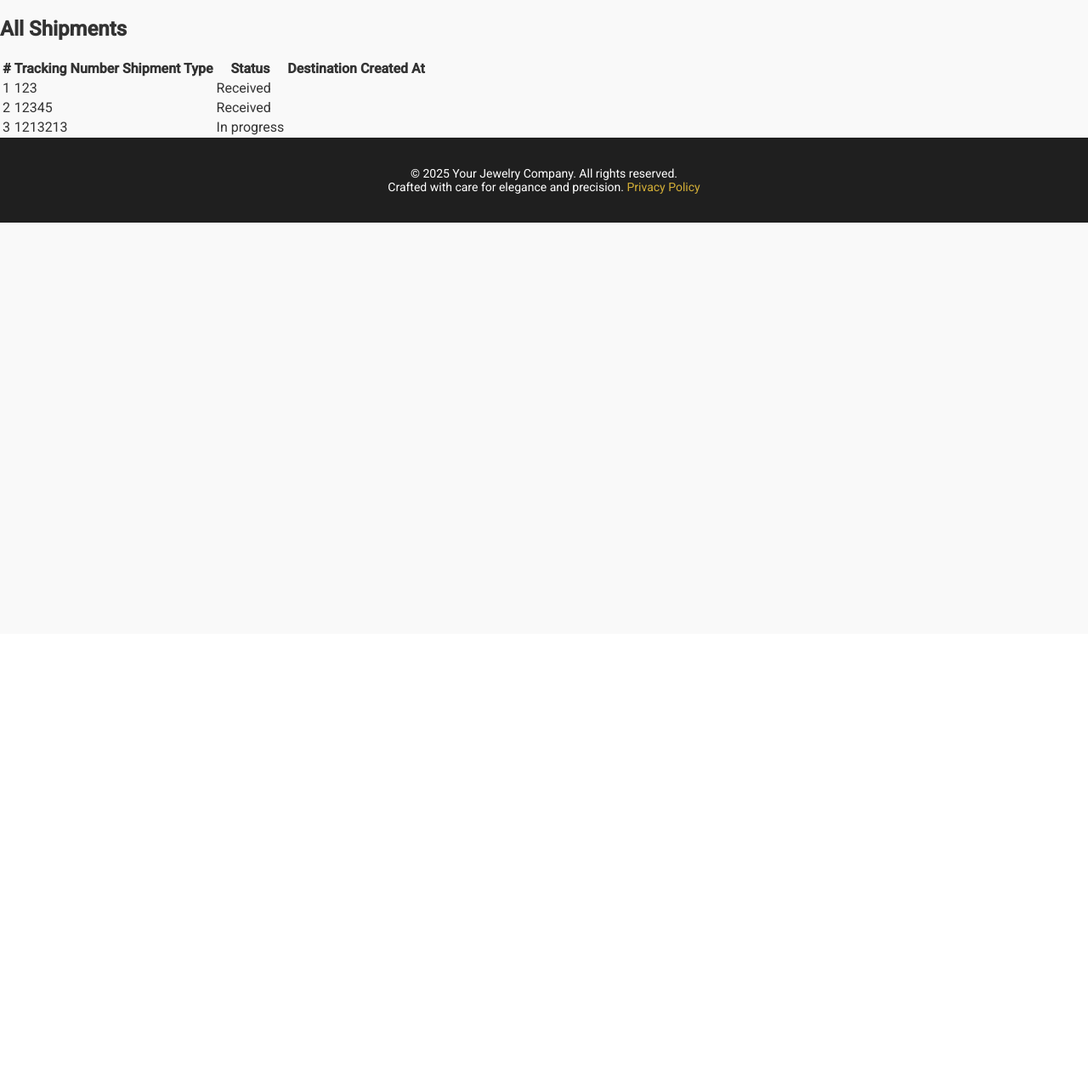
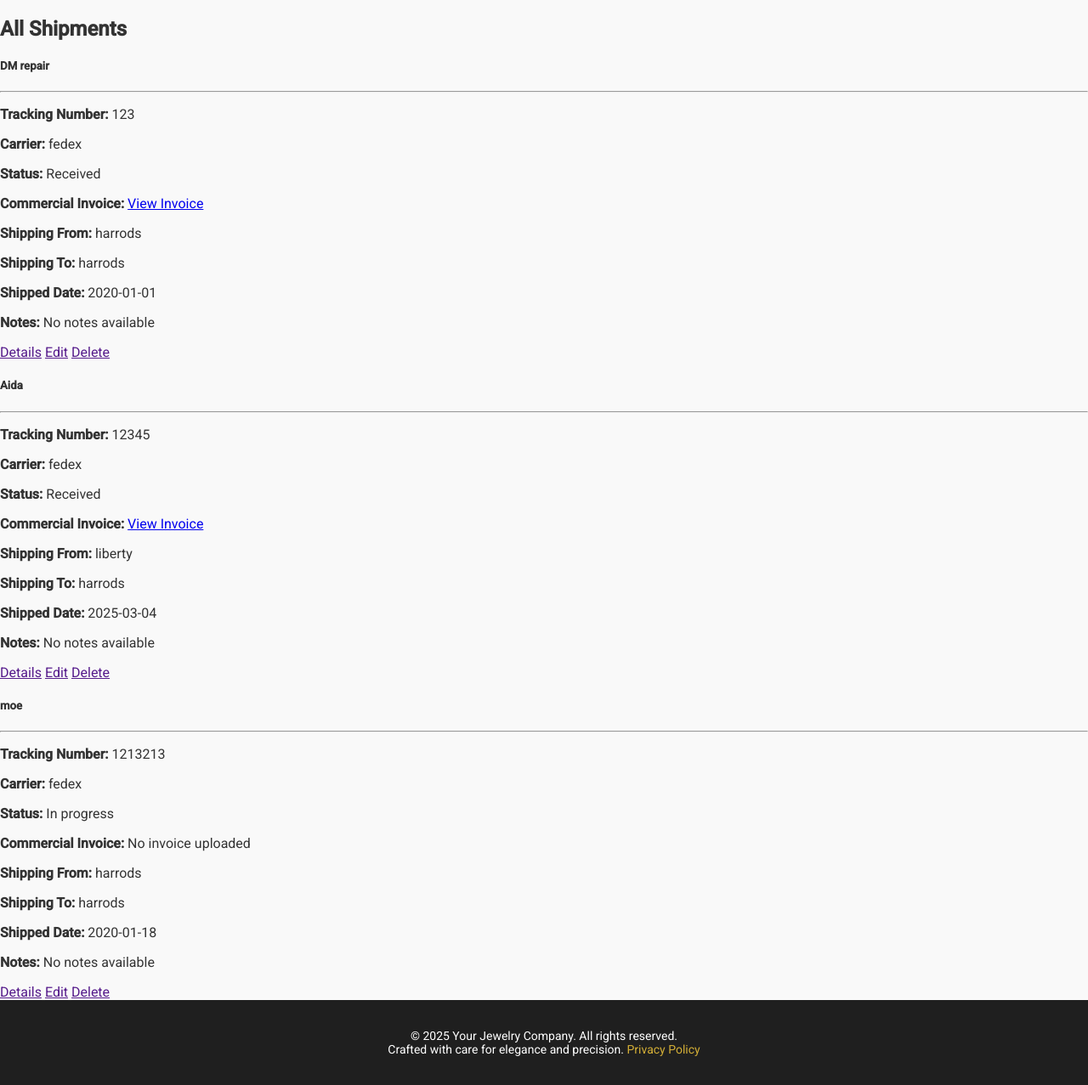
Before and after one commit to aiperimokena/jewelry_tracker, a Django app: page /shipments/ in a window 1280 px wide. Shown: the part 54-1331 px from the top of the page at 85% size. Before the commit the page ends 316 px from the top, so only its background shows below. Run offline with Django 5.2, Linux system fonts and the light colour scheme; a user stored in the database is signed in; data comes from the database, SQL or seed files in the repository; both versions use the stored data as it was after the commit.

Commit message:
few issues towrok on

```diff
--- a/main/templates/main/shipments_view.html
+++ b/main/templates/main/shipments_view.html
@@ -2,33 +2,45 @@
 
 {% block content %}
 <div class="container mt-5">
-    <h2 class="text-center">All Shipments</h2>
+    <h2 class="text-center mb-4">All Shipments</h2>
 
     {% if shipments %}
-    <table class="table table-striped mt-4">
-        <thead class="table-dark">
-            <tr>
-                <th>#</th>
-                <th>Tracking Number</th>
-                <th>Shipment Type</th>
-                <th>Status</th>
-                <th>Destination</th>
-                <th>Created At</th>
-            </tr>
-        </thead>
-        <tbody>
-            {% for shipment in shipments %}
-            <tr>
-                <td>{{ forloop.counter }}</td>
-                <td>{{ shipment.tracking_number }}</td>
-                <td>{{ shipment.get_shipment_type_display }}</td>
-                <td>{{ shipment.get_status_display }}</td>
-                <td>{{ shipment.destination }}</td>
-                <td>{{ shipment.created_at|date:"Y-m-d H:i" }}</td>
-            </tr>
-            {% endfor %}
-        </tbody>
-    </table>
+    <div class="row">
+        {% for shipment in shipments %}
+        <div class="col-md-4 mb-4">
+            <div class="card shadow-sm">
+                <div class="card-body">
+                    <h5 class="card-title">{{ shipment.title }}</h5>
+                    <hr>
+                    <p><strong>Tracking Number:</strong> {{ shipment.tracking_number }}</p>
+                    <p><strong>Carrier:</strong> {{ shipment.carrier }}</p>
+                    <p><strong>Status:</strong>
+                        <span class="badge {% if shipment.status == 'shipped' %}bg-success{% elif shipment.status == 'pending' %}bg-warning{% else %}bg-danger{% endif %}">
+                            {{ shipment.get_status_display }}
+                        </span>
+                    </p>
+                    <p><strong>Commercial Invoice:</strong>
+                        {% if shipment.commercial_invoice %}
+                            <a href="{{ shipment.commercial_invoice.url }}" target="_blank">View Invoice</a>
+                        {% else %}
+                            No invoice uploaded
+                        {% endif %}
+                    </p>
+                    <p><strong>Shipping From:</strong> {{ shipment.shipping_from }}</p>
+                    <p><strong>Shipping To:</strong> {{ shipment.shipping_to }}</p>
+                    <p><strong>Shipped Date:</strong> {{ shipment.shipped_date|date:"Y-m-d" }}</p>
+                    <p><strong>Notes:</strong> {{ shipment.notes|default:"No notes available" }}</p>
+
+                    <div class="d-flex justify-content-between mt-3">
+                        <a href="" class="btn btn-info btn-sm">Details</a>
+                        <a href="" class="btn btn-warning btn-sm">Edit</a>
+                        <a href="" class="btn btn-danger btn-sm" onclick="return confirm('Are you sure you want to delete this shipment?');">Delete</a>
+                    </div>
+                </div>
+            </div>
+        </div>
+        {% endfor %}
+    </div>
     {% else %}
     <p class="text-center">No shipments available.</p>
     {% endif %}
--- a/main/views.py
+++ b/main/views.py
@@ -8,11 +8,19 @@
 def index_view(request):
     return render(request, 'main/index.html')
 
+from django.shortcuts import render, redirect
+from .forms import ShipmentCreateForm, RepairCreateForm
+from django.contrib import messages
+
 def create_shipment_view(request):
     if not request.user.is_authenticated:
         raise Http404()
 
     if request.method == 'POST':
+        # Check which form to process based on 'shipment_type'
+        shipment_type = request.POST.get('shipment_type')
+
+        # Initialize the correct form
         shipment_form = ShipmentCreateForm(request.POST, request.FILES)
         repair_form = RepairCreateForm(request.POST, request.FILES)
 
@@ -21,19 +29,27 @@
             shipment_object.user = request.user  # Assign the user to the shipment
             shipment_object.save()
 
-            # Check if the user selected 'repair' as shipment type
-            if request.POST.get('shipment_type') == 'repair':
+            # If it's a repair shipment, create repair object
+            if shipment_type == 'repair' and repair_form.is_valid():
+                repair_object = repair_form.save(commit=False)
+                repair_object.shipment = shipment_object  # Link repair to shipment
+                repair_object.save()
+
                 messages.success(request, "Repair shipment created successfully.")
-                return redirect('repair')  # Redirect to the repair page after submitting a repair shipment
-
-            messages.success(request, "Shipment created successfully.")
-            return redirect('index')  # Redirect to the index or another page after a regular shipment
+                return redirect('index')  # Redirect to the index after creating a repair shipment
+            else:
+                messages.success(request, "Regular shipment created successfully.")
+                return redirect('index')  # Redirect to the index after creating a regular shipment
 
     else:
         shipment_form = ShipmentCreateForm()
         repair_form = RepairCreateForm()
 
-    return render(request, 'main/create_shipment.html', {'shipment_form': shipment_form, 'repair_form': repair_form})
+    return render(request, 'main/create_shipment.html', {
+        'shipment_form': shipment_form,
+        'repair_form': repair_form
+    })
+
 
 def user_profile_view(request):
     if not request.user.is_authenticated:
```
Also changed, not shown: main/templates/main/create_shipment.html (+9 -8 lines), db.sqlite3, main/migrations/0001_initial.py, media/proofs/WhatsApp_Image_2025-03-24_at_15.24.42_ba1fad74.jpg (added), media/proofs/yes_LAKC30M.jpg (added), user/migrations/0001_initial.py (added), user/migrations/__init__.py (added).
